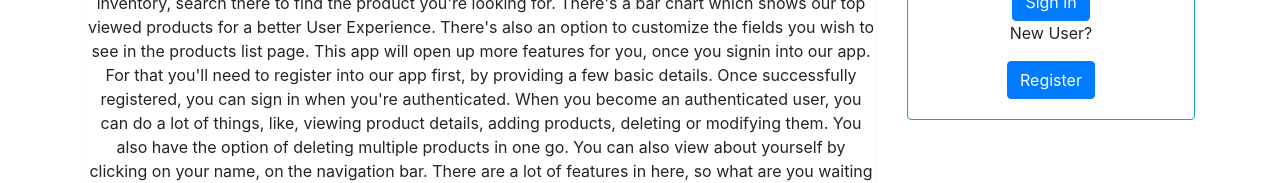
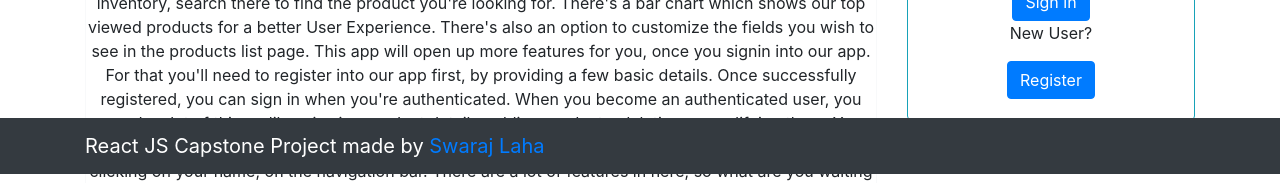
Before and after one commit to swarajlaha/product-inventory, a React (Create React App) app: page / in a window 1280 px wide. Shown: the part 626-809 px from the top of the page. Built offline with nearby package versions, Linux system fonts and the light colour scheme; data requests are answered from the project's data file; what flux would draw is missing.

Commit message:
dispaly top viwed prod in About page

```diff
--- a/src/components/AboutPage.js
+++ b/src/components/AboutPage.js
@@ -7,6 +7,7 @@
 import Button from 'react-bootstrap/Button'
 import Header from '../includes/header'
 import Navbar from 'react-bootstrap/Navbar'
+import TopViewedProductsPage from './TopViewedProductsPage'
 
 const AboutPage = () => {
     return(
@@ -86,6 +87,7 @@
                     </Col>
                 </Row>
             </Container>
+            <TopViewedProductsPage />
             <footer>
             <Navbar expand="lg" variant="dark" bg="dark" className="mt-5 mb-0">
                 <Container>
```
